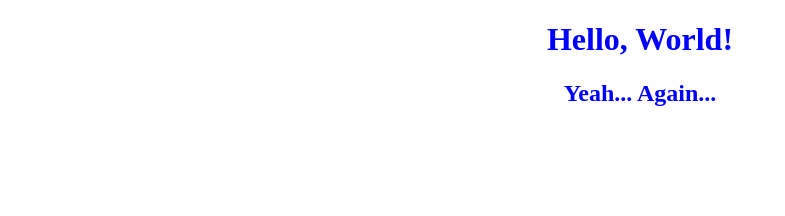
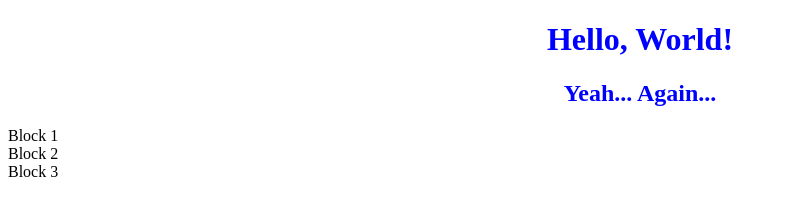
Before and after one commit to AverageDude/test, a plain HTML site: page index.html in a window 1280 px wide. Shown: the whole page, without its empty margins (0-785 px from the left). Drawn offline with Linux system fonts and the light colour scheme.

Commit message:
Add files via upload

```diff
--- a/index.html
+++ b/index.html
@@ -2,11 +2,17 @@
 <html lang="en">
 <head>
 	<meta charset="UTF-8">
+	<meta name="viewport" content="width=device-width, initial-scale=1.0">
 	<title>Document</title>
 	<link rel="stylesheet" href="css/styles.css">
 </head>
 <body>
 	<h1 class="caption">Hello, World!</h1>
 	<h2 class="caption">Yeah... Again...</h2>
+	<div class="container">
+		<div class="block">Block 1</div>
+		<div class="block">Block 2</div>
+		<div class="block">Block 3</div>
+	</div>
 </body>
 </html>
```
